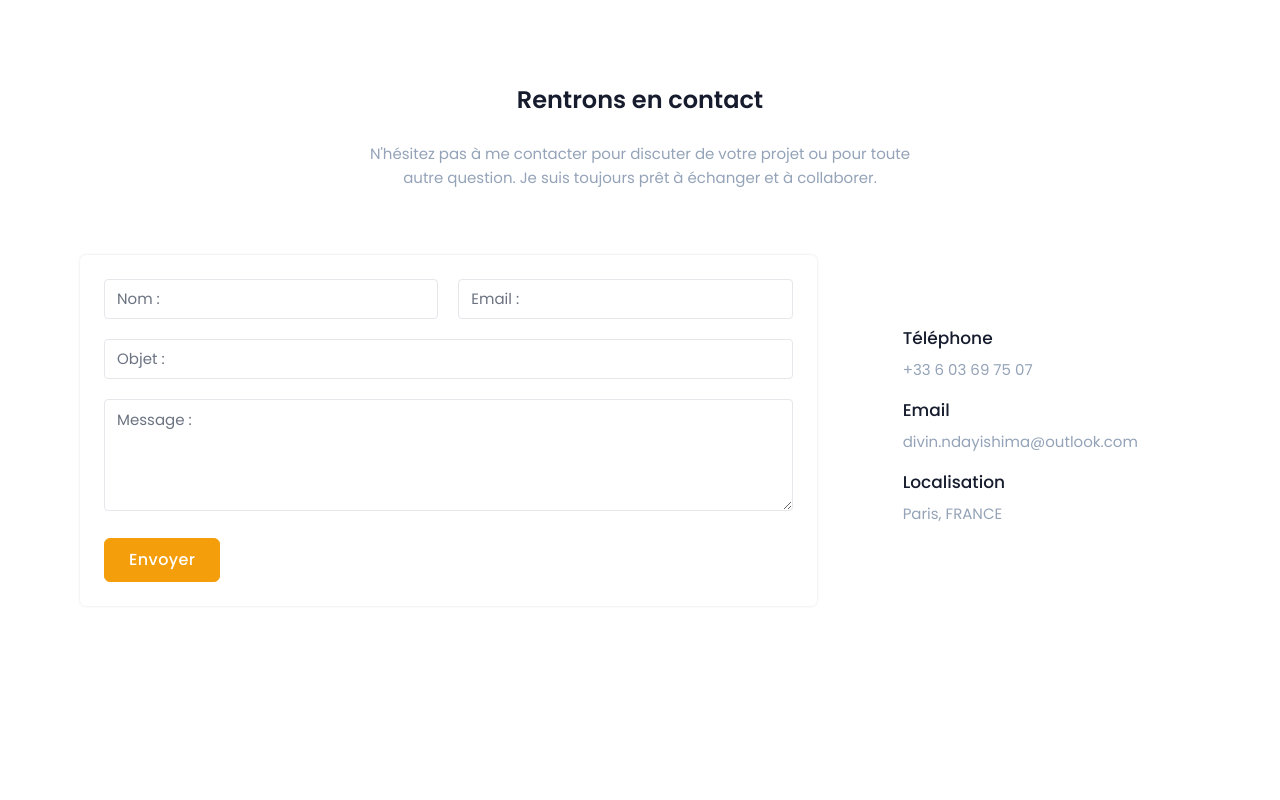
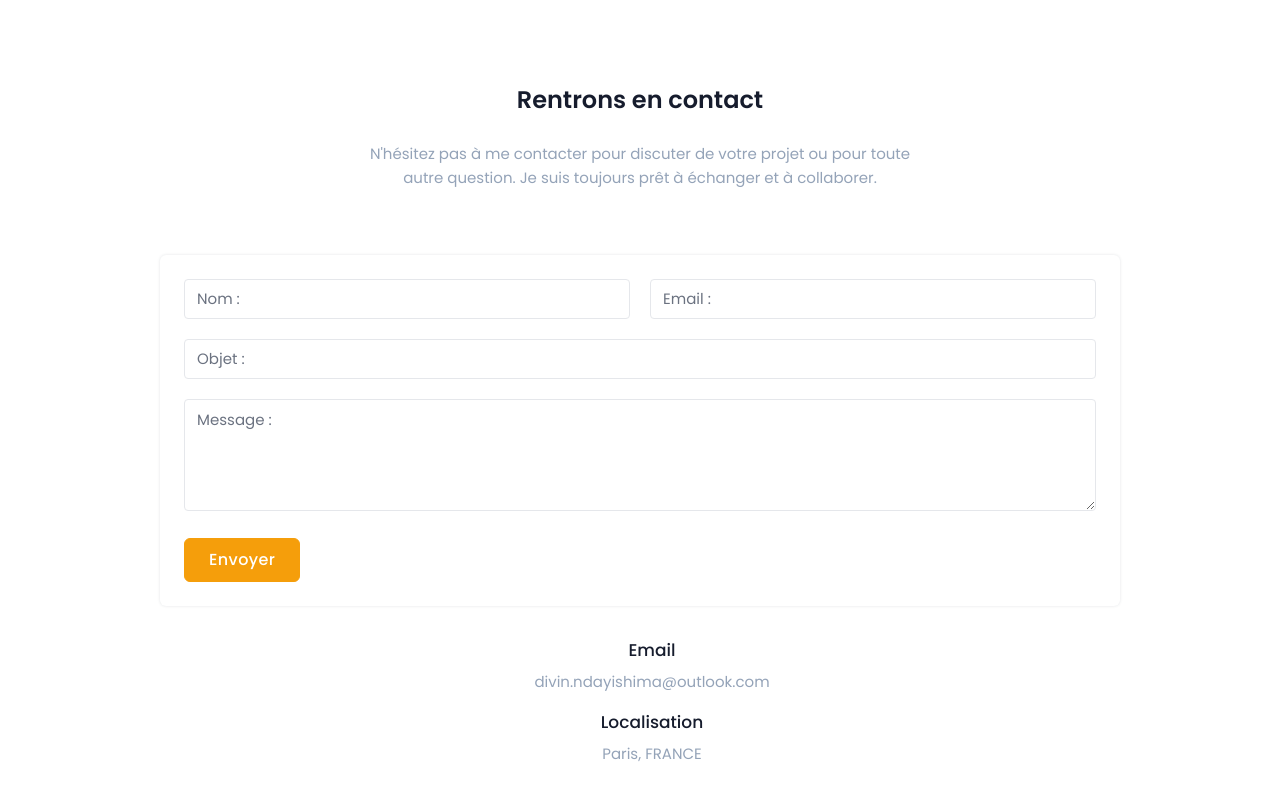
Before and after one commit to dndayishima/portfolio, a Next.js app: page / in a window 1280 px wide. Shown: the part 6026-6826 px from the top of the page. Before the commit the page ends 6728 px from the top, so only its background shows below. Built offline with nearby package versions, Linux system fonts and the light colour scheme.

Commit message:
chore: contacts section reorganization

```diff
--- a/src/app/components/GetInTouch.js
+++ b/src/app/components/GetInTouch.js
@@ -48,7 +48,7 @@ export default function GetInTouch() {
           </p>
         </div>
 
-        <div className="grid grid-cols-1 lg:grid-cols-12 md:grid-cols-2 mt-8 items-center gap-[30px]">
+        <div className="container mt-8">
           <div className="lg:col-span-8">
             <div className="p-6 rounded-md shadow bg-white dark:bg-slate-900">
               <form method="post" onSubmit={handleOnSubmit}>
@@ -120,32 +120,9 @@ export default function GetInTouch() {
             </div>
           </div>
 
-          <div className="lg:col-span-4">
-            <div className="lg:ms-8">
-              <div className="flex">
-                <div className="icons text-center mx-auto">
-                  <Unicons.UilPhone className=" block rounded text-2xl dark:text-white mb-0" />
-                </div>
-
-                <div className="flex-1 ms-6">
-                  <h5 className="text-[17px] dark:text-white mb-2 font-medium">
-                    Téléphone
-                  </h5>
-                  <Link
-                    href="tel:+33603697507"
-                    className="text-slate-400 text-[15px]"
-                  >
-                    +33 6 03 69 75 07
-                  </Link>
-                </div>
-              </div>
-
-              <div className="flex mt-4">
-                <div className="icons text-center mx-auto">
-                  <Unicons.UilEnvelope className=" block rounded text-2xl dark:text-white mb-0" />
-                </div>
-
-                <div className="flex-1 ms-6">
+          <div className="container mt-8 text-center">
+            <div className="mt-4">
+              <div className="ms-6">
                 <h5 className="text-[17px] dark:text-white mb-2 font-medium">
                   Email
                 </h5>
@@ -158,12 +135,8 @@ export default function GetInTouch() {
               </div>
             </div>
 
-              <div className="flex mt-4">
-                <div className="icons text-center mx-auto">
-                  <Unicons.UilMapMarker className=" block rounded text-2xl dark:text-white mb-0" />
-                </div>
-
-                <div className="flex-1 ms-6">
+            <div className="mt-4">
+              <div className="ms-6">
                 <h5 className="text-[17px] dark:text-white mb-2 font-medium">
                   Localisation
                 </h5>
@@ -175,7 +148,6 @@ export default function GetInTouch() {
           </div>
         </div>
       </div>
-      </div>
     </section>
   );
 }
```
Lines whose indentation alone changed are shown as unchanged.
